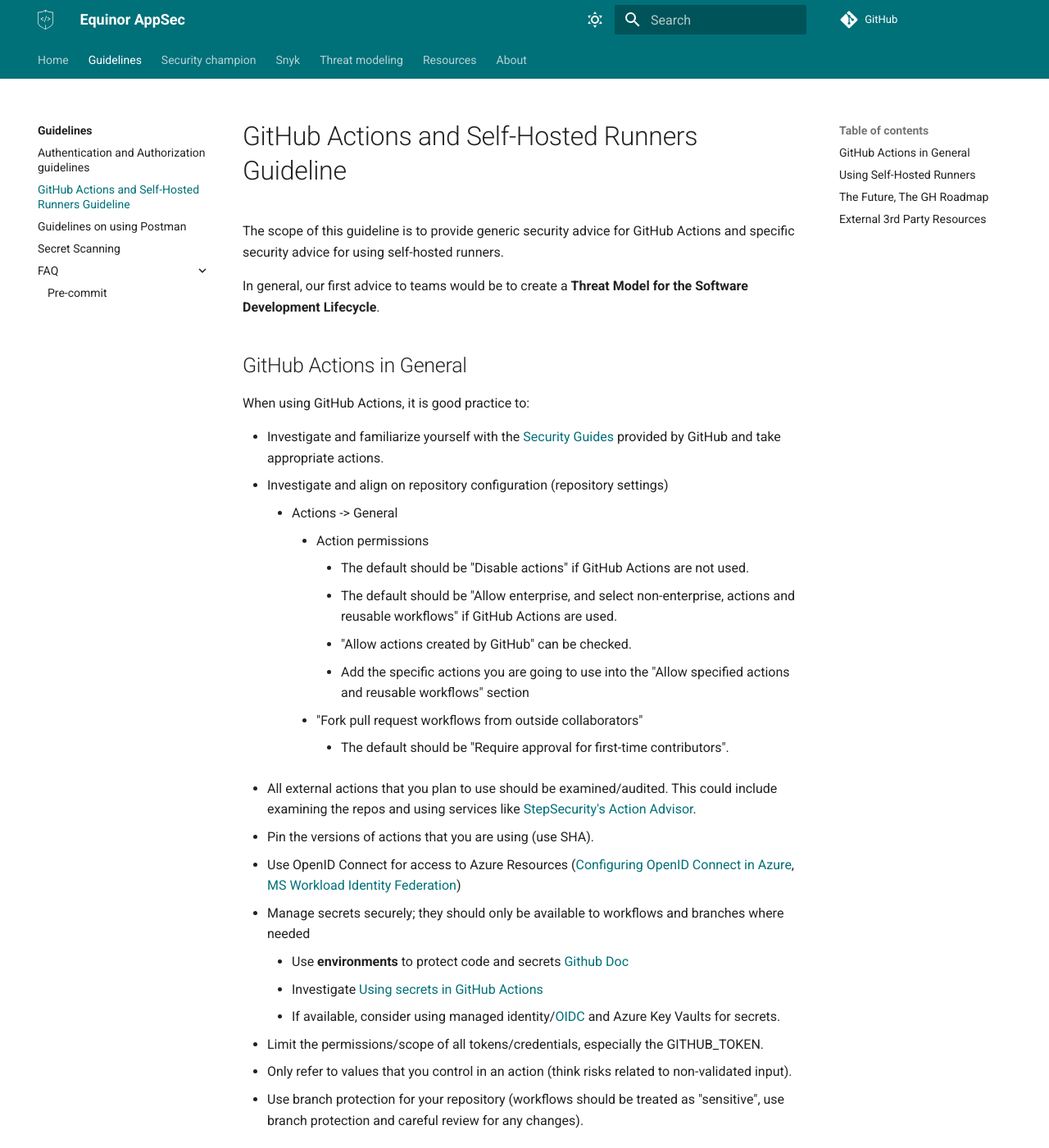
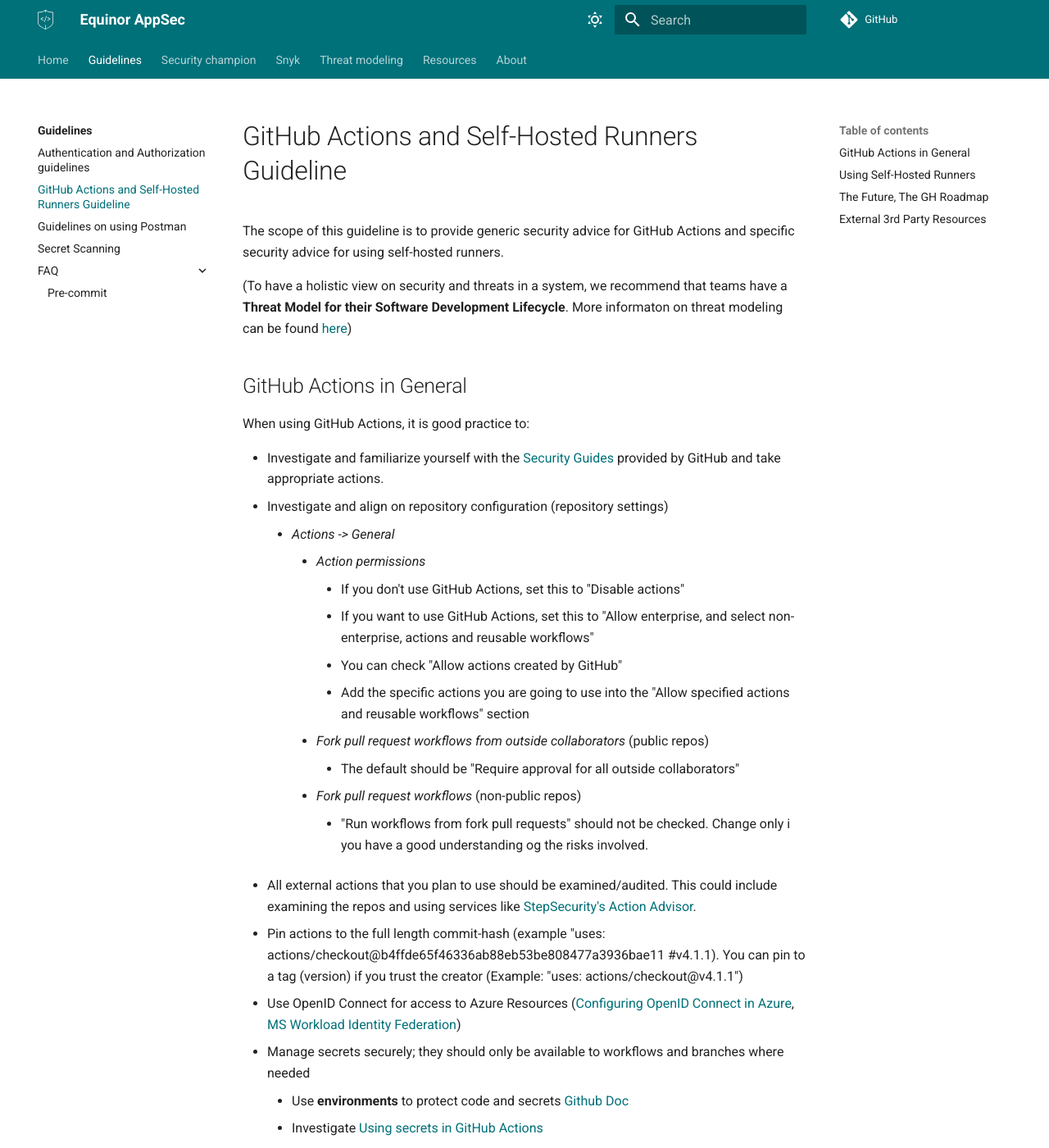
Before and after one commit to equinor/appsec, an MkDocs documentation site: the page built from docs/guidelines/gh-actions-runners.md, in a window 1280 px wide and 1400 px high. Shown: the whole window at 82% size. Built offline with MkDocs 1.6.1 and Material for MkDocs 9.7.7, drawn with Linux system fonts in a browser that asks for light colours; some web fonts are replaced; comment, search, counter and statistics services are not loaded.

Commit message:
Changes after review

```diff
--- a/docs/guidelines/gh-actions-runners.md
+++ b/docs/guidelines/gh-actions-runners.md
@@ -2,7 +2,7 @@
 
 The scope of this guideline is to provide generic security advice for GitHub Actions and specific security advice for using self-hosted runners.
 
-In general, our first advice to teams would be to create a **Threat Model for the Software Development Lifecycle**.
+(To have a holistic view on security and threats in a system, we recommend that teams have a **Threat Model for their Software Development Lifecycle**. More informaton on threat modeling can be found [here](../threat-modeling/index.md))
 
 ## GitHub Actions in General
 
@@ -10,16 +10,18 @@
 
 - Investigate and familiarize yourself with the [Security Guides](https://docs.github.com/en/actions/security-guides) provided by GitHub and take appropriate actions.
 - Investigate and align on repository configuration (repository settings)
-    - Actions -> General
-        - Action permissions
-            - The default should be "Disable actions" if GitHub Actions are not used.
-            - The default should be "Allow enterprise, and select non-enterprise, actions and reusable workflows" if GitHub Actions are used.
-            - "Allow actions created by GitHub" can be checked.
+    - _Actions -> General_
+        - _Action permissions_
+            - If you don't use GitHub Actions, set this to "Disable actions"
+            - If you want to use GitHub Actions, set this to "Allow enterprise, and select non-enterprise, actions and reusable workflows"
+            - You can check "Allow actions created by GitHub"
             - Add the specific actions you are going to use into the "Allow specified actions and reusable workflows" section
-        - "Fork pull request workflows from outside collaborators"
-            - The default should be "Require approval for first-time contributors".
+        - _Fork pull request workflows from outside collaborators_ (public repos)
+            - The default should be "Require approval for all outside collaborators"
+        - _Fork pull request workflows_ (non-public repos)
+            - "Run workflows from fork pull requests" should not be checked. Change only i you have a good understanding og the risks involved.
   - All external actions that you plan to use should be examined/audited. This could include examining the repos and using services like [StepSecurity's Action Advisor](https://app.stepsecurity.io/action-advisor).
-- Pin the versions of actions that you are using (use SHA).
+- Pin actions to the full length commit-hash (example "uses: actions/checkout@b4ffde65f46336ab88eb53be808477a3936bae11 #v4.1.1). You can pin to a tag (version) if you trust the creator (Example: "uses: actions/checkout@v4.1.1")
 - Use OpenID Connect for access to Azure Resources ([Configuring OpenID Connect in Azure](https://docs.github.com/en/actions/deployment/security-hardening-your-deployments/configuring-openid-connect-in-azure), [MS Workload Identity Federation](https://learn.microsoft.com/en-us/entra/workload-id/workload-identity-federation))
 - Manage secrets securely; they should only be available to workflows and branches where needed
     - Use **environments** to protect code and secrets [Github Doc](https://docs.github.com/en/actions/deployment/targeting-different-environments/using-environments-for-deployment)
```
